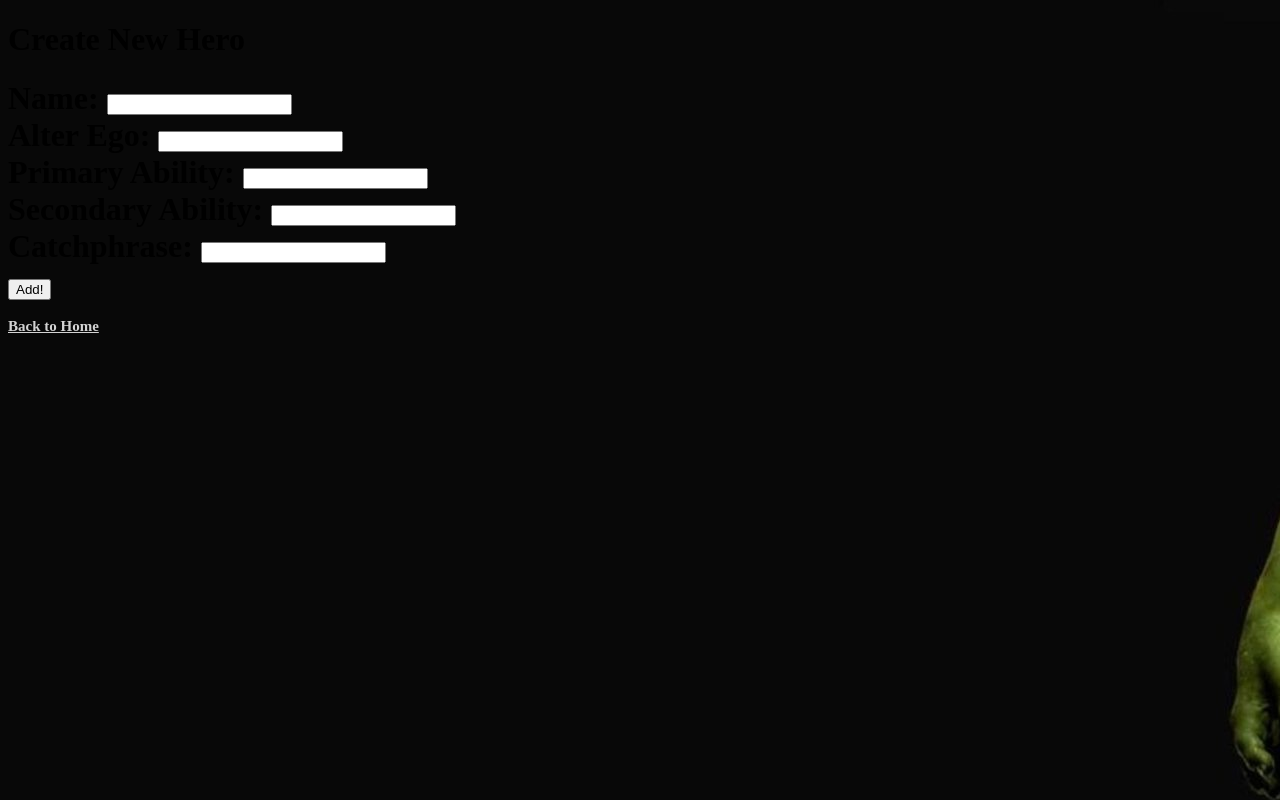
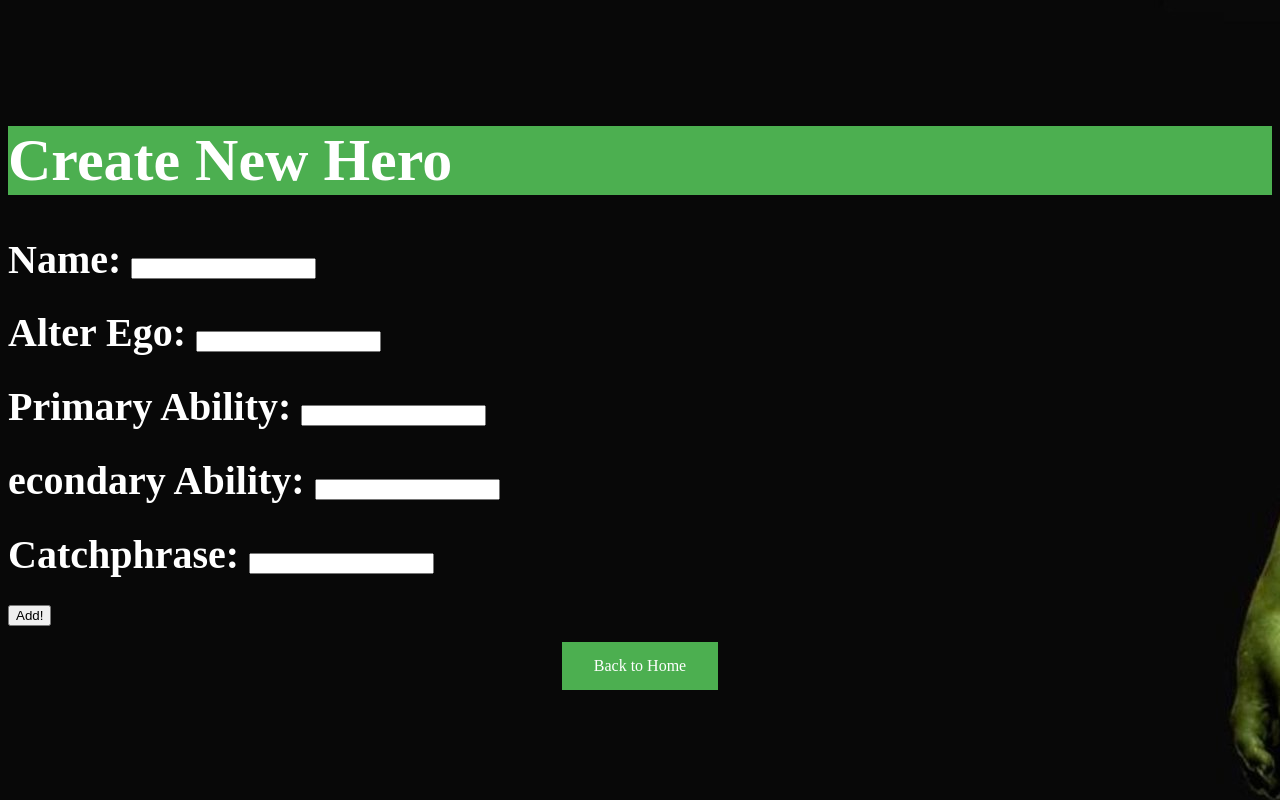
Before and after one commit to aschmidt2020/superheroapp, a Django app: page /superheroes/new/ in a window 1280 px wide. Run offline with Django 4.2, Linux system fonts and the light colour scheme.

Commit message:
added style to create.html

```diff
--- a/superhero_project/superheroes/templates/superheroes/create.html
+++ b/superhero_project/superheroes/templates/superheroes/create.html
@@ -11,17 +11,27 @@
         <link rel="stylesheet" href="{% static 'styles.css'%}">
     </head>
     <body>
-        <h1>Create New Hero<h1>
-        <form action ="{% url 'superheroes:create' %}" method="post">
-            {% csrf_token %}
-            Name: <input type="text" name="name" id="name"><br>
-            Alter Ego: <input type="text" name="alter_ego" id="alter_ego"><br>
-            Primary Ability: <input type="text" name="primary_ability" id="primary_ability"><br>
-            Secondary Ability: <input type="text" name="secondary_ability" id="secondary_ability"><br>
-            Catchphrase: <input type="text" name="catchphrase" id="catchphrase"><br>
-            <input type="submit" value="Add!">
-        </form>
+        <div class="container-fluid">
+            <div class="row">
+                <h1 class="page-header">Create New Hero</h1>
+            </div>
 
-        <a href="{% url 'superheroes:index' %}">Back to Home</a>
+            <div class="row">
+                <form action ="{% url 'superheroes:create' %}" method="post">
+                    {% csrf_token %}
+                    <h1 class="details-page">Name: <input type="text" name="name" id="name"><br></h1>
+                    <h1 class="details-page">Alter Ego: <input type="text" name="alter_ego" id="alter_ego"><br></h1>
+                    <h1 class="details-page">Primary Ability: <input type="text" name="primary_ability" id="primary_ability"><br></h1>
+                    <h1 class="details-page">econdary Ability: <input type="text" name="secondary_ability" id="secondary_ability"><br></h1>
+                    <h1 class="details-page"> Catchphrase: <input type="text" name="catchphrase" id="catchphrase"><br></h1>
+                    <input type="submit" value="Add!">
+                </form>
+        </div>
+
+        <div class="row">
+            <p><a class="button" href="{% url 'superheroes:index' %}">Back to Home</a></p>
+        </div>
+    </div>
+
     </body>
 </html>
```
